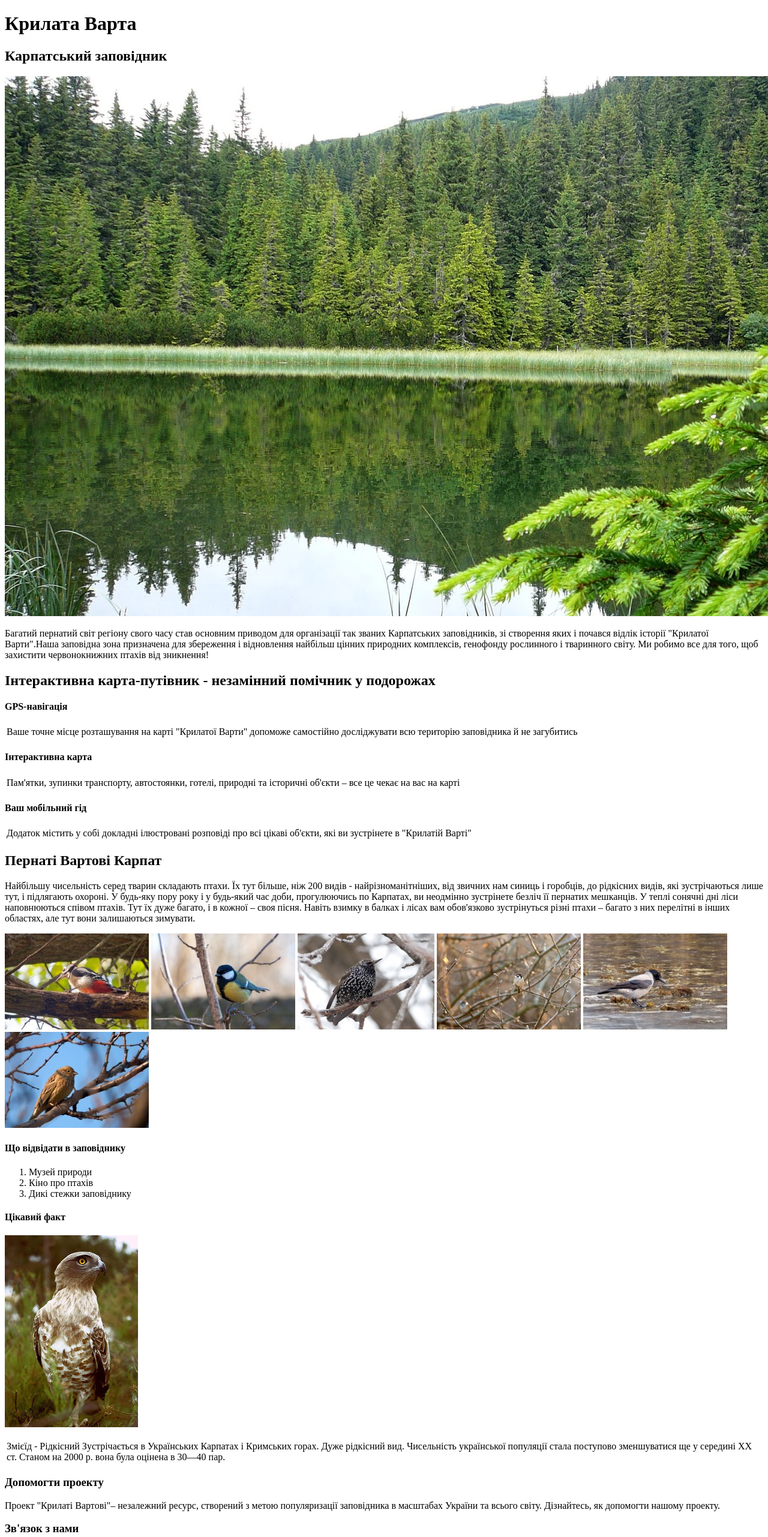
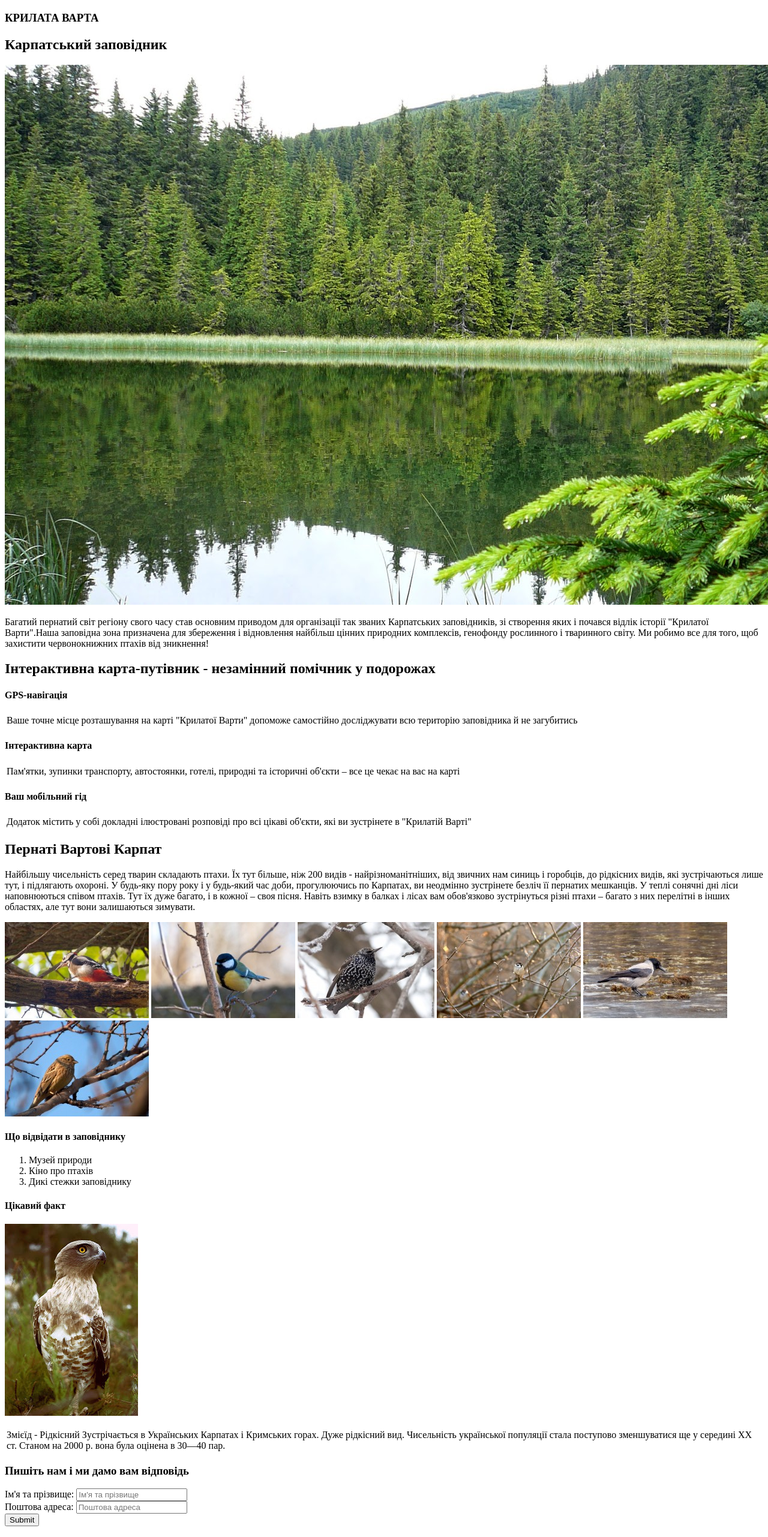
Before and after one commit to odruzh/varta-html, a plain HTML site: page index.html in a window 1280 px wide. Shown: the top 2562 px of the page at 60% size. Drawn offline with Linux system fonts and the light colour scheme.

```diff
--- a/index.html
+++ b/index.html
@@ -7,15 +7,20 @@
     <title>Крилата Варта</title>
 </head>
 <body>
-    <header>
-    <h1>Крилата Варта</h1>
-    <h2>Карпатський заповідник</h2>
-    <p><img src="img/forest.jpg" alt="Forest"></p>
-    </header>
-        <p>Багатий пернатий світ регіону свого часу став основним приводом для організації так званих Карпатських заповідників,
-        зі створення яких і почався відлік історії "Крилатої Варти".Наша заповідна зона призначена для збереження і відновлення найбільш цінних природних комплексів,
-        генофонду рослинного і тваринного світу.
-        Ми робимо все для того, щоб захистити червонокнижних птахів від зникнення!</p>
+<header>
+    <nav>
+        <section id="About us">
+        <h1>КРИЛАТА ВАРТА</h1>
+        <h2>Карпатський заповідник</h2>
+        </section>
+    </nav>
+</header>
+<main>
+<article>
+    <img src="img/forest.jpg" alt="Forest">
+    <p>Багатий пернатий світ регіону свого часу став основним приводом для організації так званих Карпатських заповідників,
+    зі створення яких і почався відлік історії "Крилатої Варти".Наша заповідна зона призначена для збереження і відновлення найбільш цінних природних комплексів,
+    генофонду рослинного і тваринного світу. Ми робимо все для того, щоб захистити червонокнижних птахів від зникнення!</p>
             <h2>Інтерактивна карта-путівник - незамінний помічник у подорожах</h2>
                 <section>
                 <h4>GPS-навігація</h4>
@@ -66,6 +71,21 @@
                 </table>
          </section>
     <footer>
+    <form action="https://formspree.io/myyjndal" method="POST">
+    <h3>Пишіть нам і ми дамо вам відповідь</h3>
+	<label>
+	   Ім'я та прізвище:
+	   <input type="text" name="Ім'я та прізвище" placeholder="Ім'я та прізвище" required>
+	</label>
+	<br>
+    <label>
+        Поштова адреса:
+        <input type="Поштова адреса" name="Поштова адреса" placeholder="Поштова адреса" required>
+    </label>
+    <br>
+    <input type="Submit" name="Відправити" placeholder="Відправити">
+    </form>
+    <br>
         <h3>Допомогти проекту</h3>
         <p>Проект "Крилаті Вартові"– незалежний ресурс, створений з метою популяризації заповідника в масштабах України та всього світу. Дізнайтесь, як допомогти нашому проекту.</p>
         <h3>Зв'язок з нами</h3>
```
